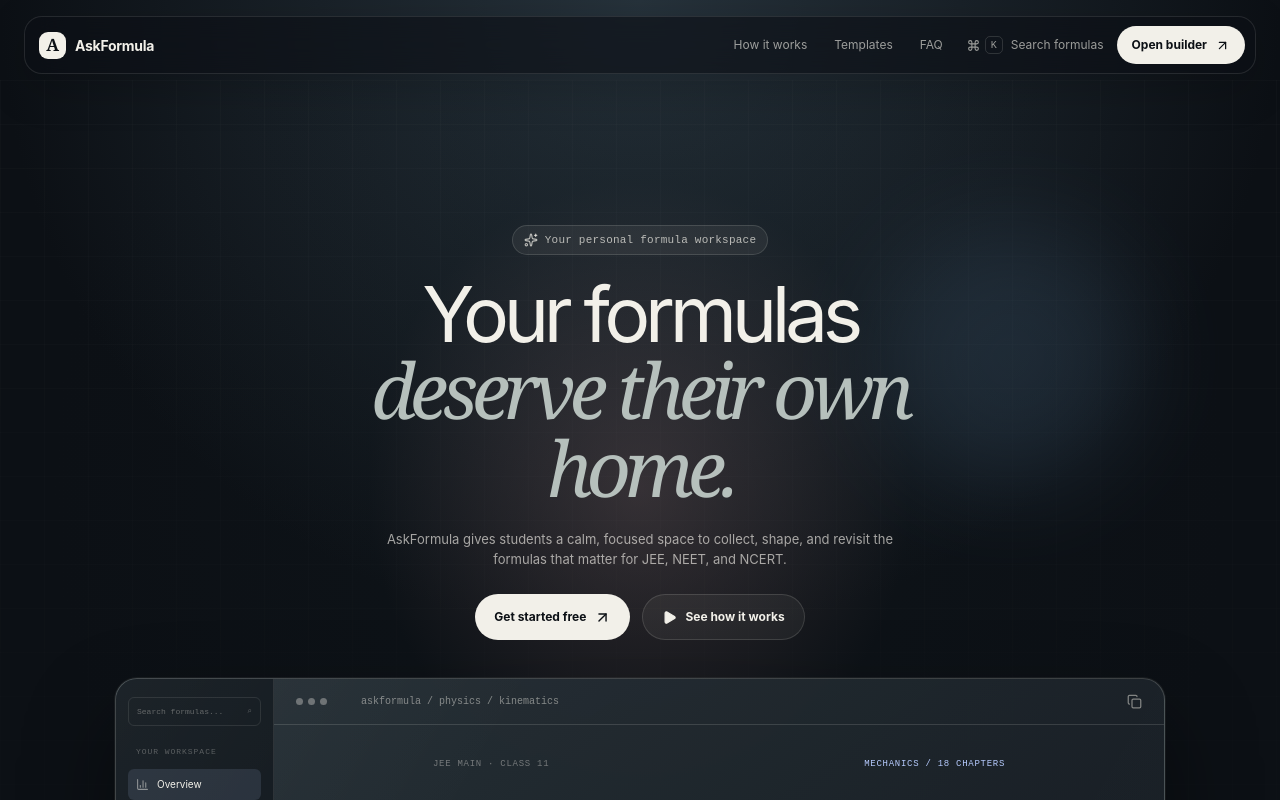
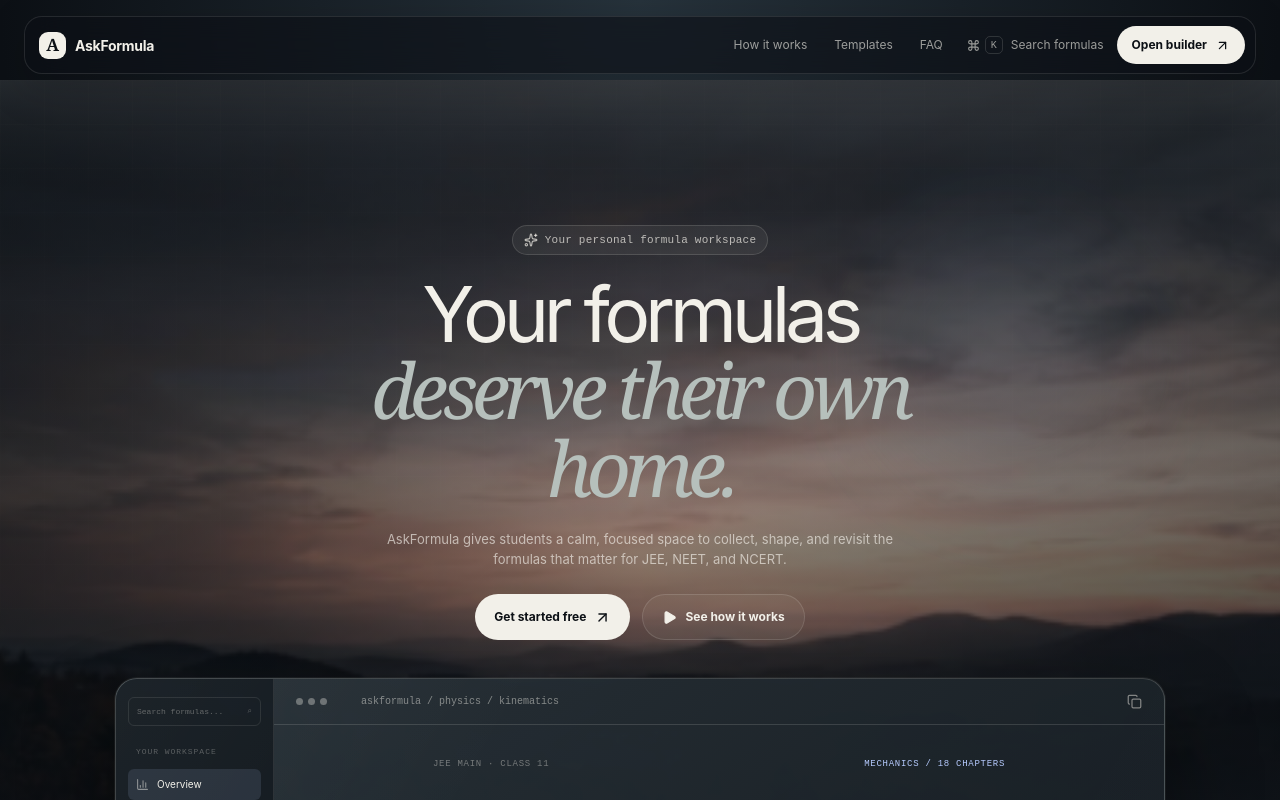
Before and after one commit to askakshat/AskFormula, a React (Vite) app: page / in a window 1280 px wide. Shown: the top 800 px of the page. Built offline with nearby package versions, Linux system fonts and the light colour scheme.

Commit message:
feat: add supplied landscape hero atmosphere

```diff
--- a/src/index.css
+++ b/src/index.css
@@ -250,3 +250,9 @@
 .story-visual { margin-top:18px; }
 @media (max-width:900px) { .hero-reference-shell { min-height:690px; }.story-sticky { padding-top:105px; }.story-copy { margin-top:0; }.story-visual { margin-top:0; } }
 @media (max-width:720px) { .hero-reference-shell { min-height:620px; }.story-sticky { padding-top:78px; } }
+/* Supplied landscape atmosphere */
+.hero-reference-shell { background-image:linear-gradient(180deg,rgba(10,15,20,.55) 0%,rgba(10,15,20,.3) 34%,#0c1015 86%),linear-gradient(90deg,rgba(8,12,16,.45),rgba(8,12,16,.12) 50%,rgba(8,12,16,.4)),url('/askformula-hero-landscape.png'); background-size:cover,cover,cover; background-position:center top,center top,center top; background-repeat:no-repeat; }
+.hero-reference-shell .hero-grid { opacity:.08; }
+.hero-reference-shell .hero-orb-one { opacity:.12; }
+.hero-reference-shell .hero-orb-two { opacity:.08; }
+@media (max-width:720px) { .hero-reference-shell { background-position:center top,center top,center top; } }
```
Also changed, not shown: public/askformula-hero-landscape.png (added).
